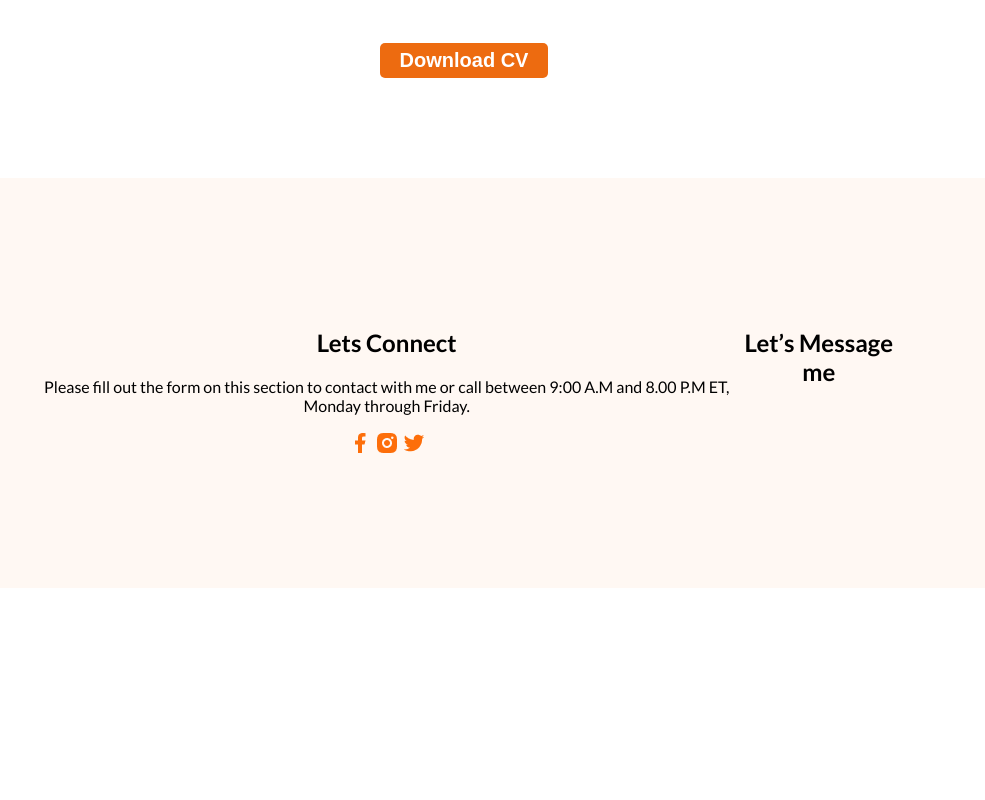
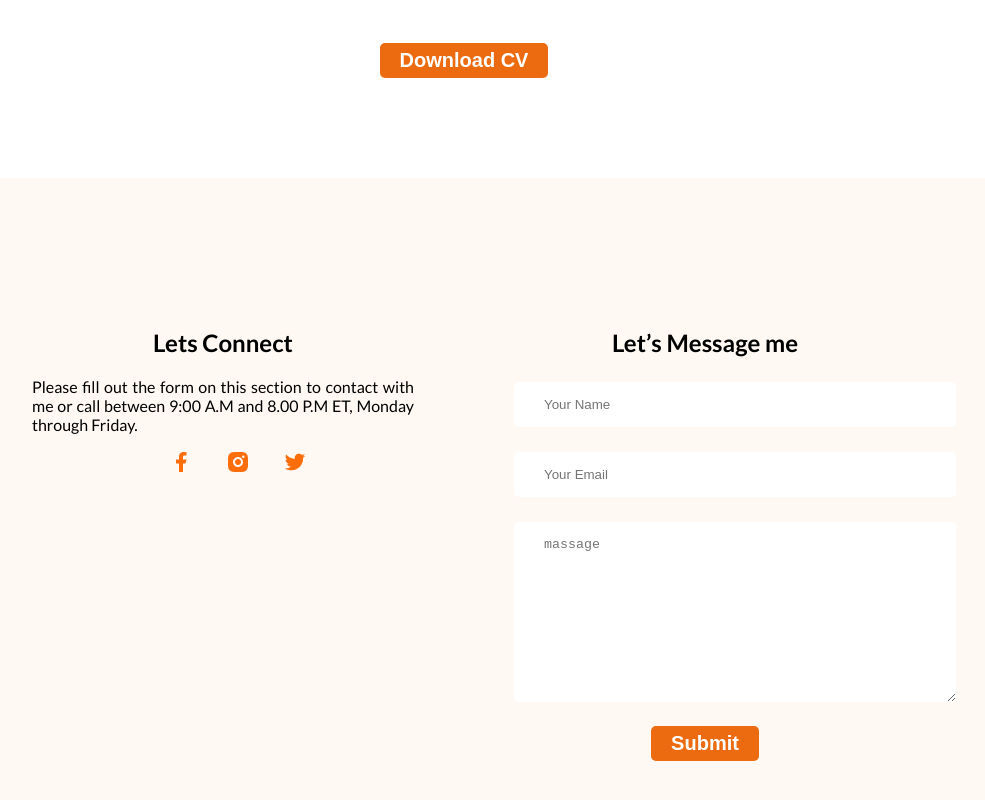
Before and after one commit to motasn/developer-porttfolio, a plain HTML site: page index.html in a window 1280 px wide. Shown: the part 2726-3526 px from the top of the page, without its empty margins (176-1161 px from the left). Before the commit the page ends 3322 px from the top, so only its background shows below. Drawn offline with Linux system fonts and the light colour scheme.

Commit message:
finish websit

```diff
--- a/index.html
+++ b/index.html
@@ -158,6 +158,12 @@
     </div>
     <div class="footer-column">
         <h2 class="fot-title">Let’s Message me</h2>
+        <form class="cont">
+            <input type="text" placeholder="Your Name">
+            <input type="email" placeholder="Your Email" name="" id="">
+            <textarea name="" placeholder="massage" id="" cols="30" rows="10"></textarea>
+           <input id="sub" class="button-primary" type="submit" value="Submit">
+        </form>
     </div>
     </footer>
 </body>
--- a/styles/Portfolio.css
+++ b/styles/Portfolio.css
@@ -181,7 +181,31 @@ font-weight: 700;
 footer{
     text-align: center;
     display: flex;
+    gap: 100px;
     background-color: #FFF8F3;
     margin-top: 100px;
     padding: 130px 200px;
 }
+.footer-column{
+    width: 50%;
+}
+.fot-descrip{
+    text-align: justify;
+}
+.cont input[type="text"], .cont input[type="email"], textarea{
+    display: block;
+    margin-top: 25px;
+    padding: 15px 30px;
+    color: #757575;
+    border-radius: 5px;
+background: #FFF;
+border: 0;
+width: 100%;
+}
+#sub{
+    margin-top:24px;
+   }
+
+   .social-link a{
+margin-left: 30px;
+   }
```
